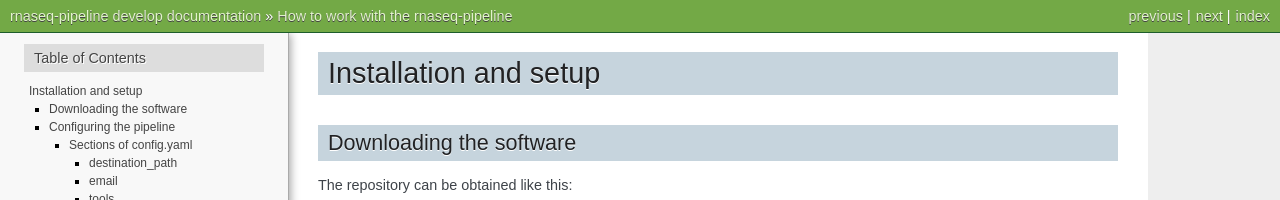
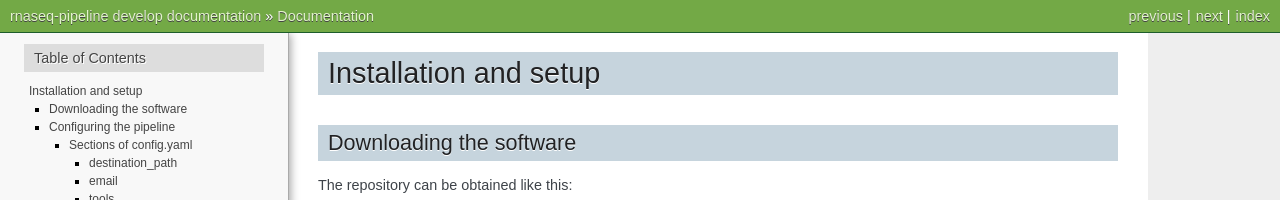
Before and after one commit to kmpf/uap, a Sphinx documentation site: the page built from doc/source/documentation.rst, in a window 1280 px wide and 900 px high. Shown: the top 200 px of the window. Built offline with Sphinx 7.4.7, drawn with Linux system fonts in a browser that asks for light colours; pages that are not in the unit, such as notebooks, are missing from menus.

Commit message:
mini fix

```diff
--- a/doc/source/documentation.rst
+++ b/doc/source/documentation.rst
@@ -3,7 +3,7 @@
   80 characters if you can and start each sentence on a new line as it
   decreases maintenance and makes diffs more readable.
 
-.. title:: How to work with the rnaseq-pipeline
+.. title:: Documentation
 
 ..
   This document aims to describe how a simple RNAseq analysis can be performed
```
